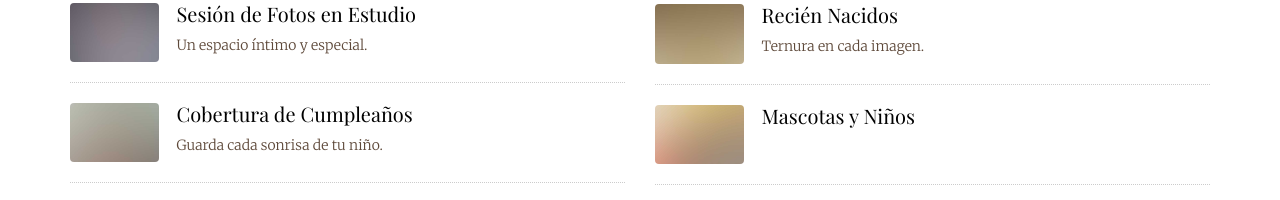
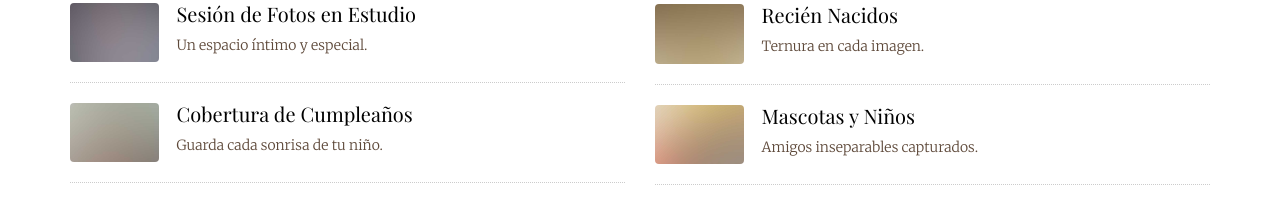
Before and after one commit to Laos23/Reminix, a plain HTML site: page index.html in a window 1280 px wide. Shown: the part 5398-5598 px from the top of the page. Drawn offline with nearby package versions, Linux system fonts and the light colour scheme; files whose address does not match are found by name; a web font is replaced by a local one.

Commit message:
Add files via upload

```diff
--- a/index.html
+++ b/index.html
@@ -372,7 +372,7 @@
 										</figure>
 										<div>
 											<h3>Mascotas y Niños</h3>
-											<p></p>
+											<p>Amigos inseparables capturados.</p>
 										</div>
 									</div>
 									<div class="fh5co-food-pricing">
```
